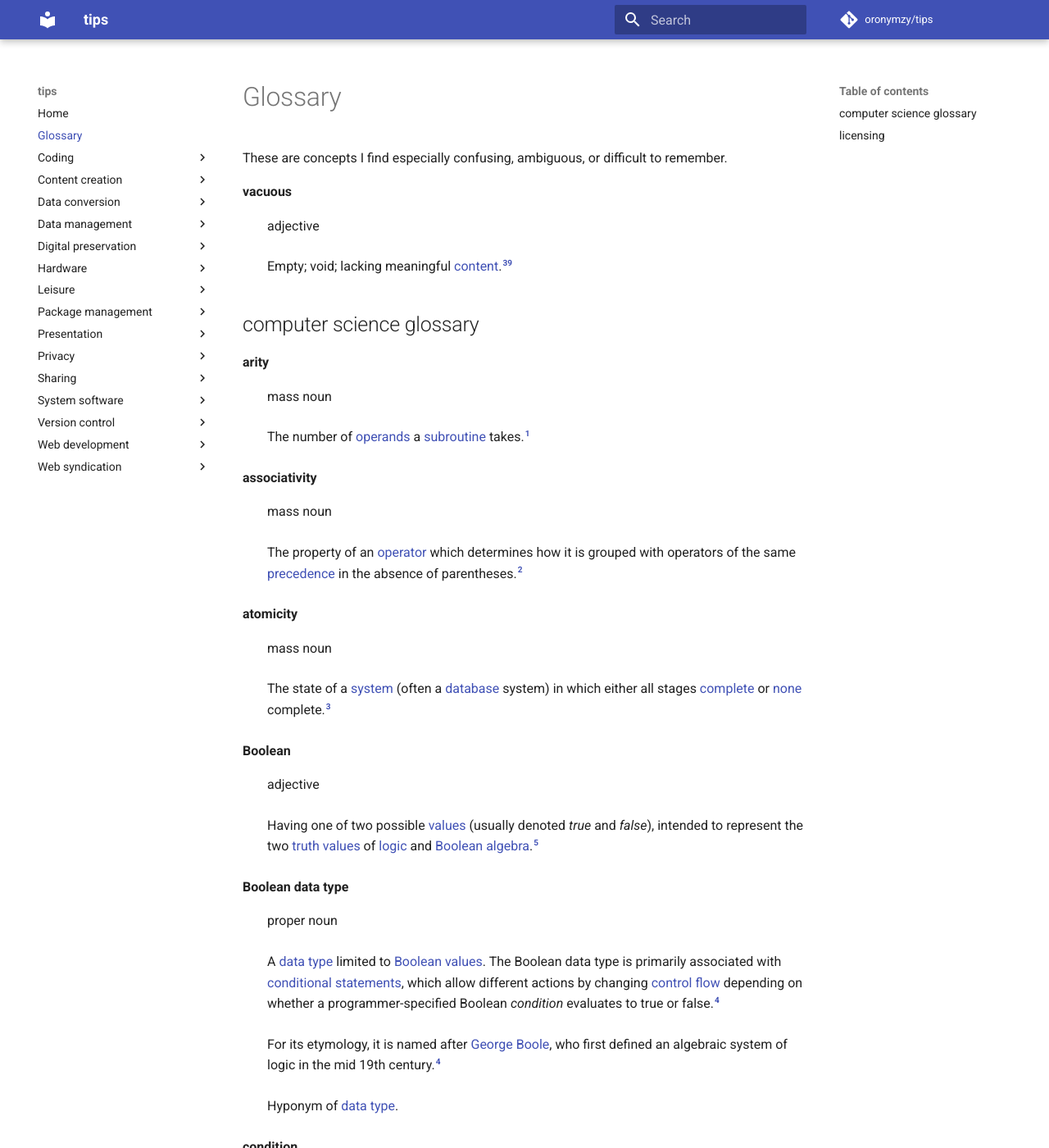
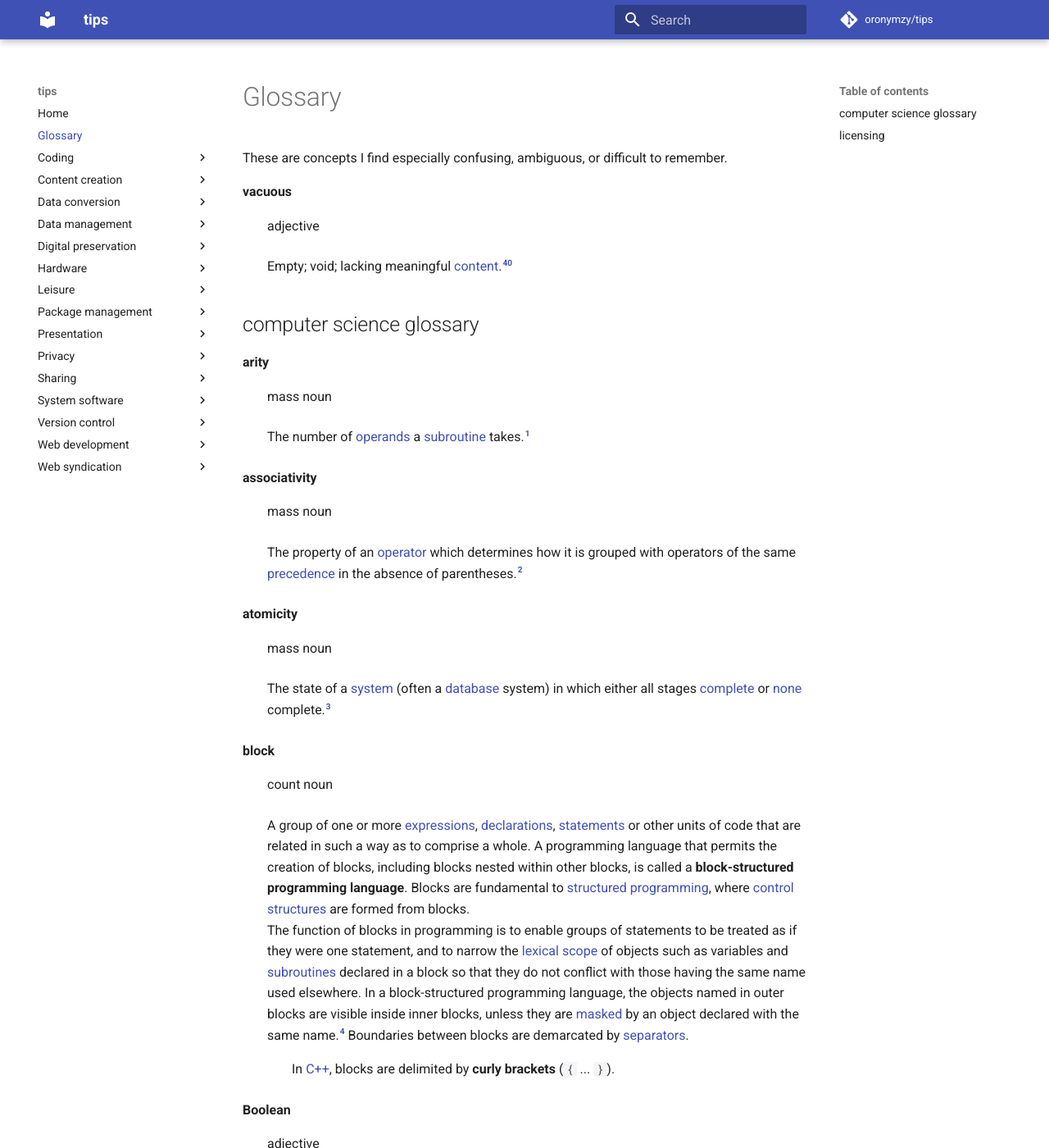
Before and after one commit to oronymzy/tips, an MkDocs documentation site: the page built from docs/glossry.md, in a window 1280 px wide and 1400 px high. Shown: the whole window at 82% size. Built offline with MkDocs 1.6.1 and Material for MkDocs 9.7.7, drawn with Linux system fonts in a browser that asks for light colours; comment, search, counter and statistics services are not loaded; some of the changed text lies outside the part shown.

Commit message:
Add 'block' concept, add list items
Add 'block' concept, with footnote.
Add 'Comparison of programming languages (syntax)§Blocks'
and 'Block (programming)' unordered list items
with hyperlinks in 'licensing' section.
Fix typo.
Unexpected behavior: nested description list
descriptions are being produced.

```diff
--- a/docs/glossry.md
+++ b/docs/glossry.md
@@ -18,6 +18,12 @@ These are concepts I find especially confusing, ambiguous, or difficult to remem
 **atomicity** {: #atomicitydef }
 : mass noun
 : The state of a [system](https://en.wiktionary.org/wiki/system) (often a [database](https://en.wiktionary.org/wiki/database) system) in which either all stages [complete](https://en.wiktionary.org/wiki/complete) or [none](https://en.wiktionary.org/wiki/none) complete.[^atomicitydef-note1]
+
+**block** {: #blockdef }
+: count noun
+: A group of one or more [expressions](#expressiondef), [declarations](https://en.wikipedia.org/wiki/Declaration_(computer_programming)), [statements](#statementdef) or other units of code that are related in such a way as to comprise a whole. A programming language that permits the creation of blocks, including blocks nested within other blocks, is called a **block-structured programming language**. Blocks are fundamental to [structured programming](https://en.wikipedia.org/wiki/Structured_programming), where [control structures](https://en.wikipedia.org/wiki/Control_structure) are formed from blocks.
+The function of blocks in programming is to enable groups of statements to be treated as if they were one statement, and to narrow the [lexical scope](https://en.wikipedia.org/wiki/Lexical_scope) of objects such as variables and [subroutines](#subroutinedef) declared in a block so that they do not conflict with those having the same name used elsewhere. In a block-structured programming language, the objects named in outer blocks are visible inside inner blocks, unless they are [masked](https://en.wikipedia.org/wiki/Name_masking) by an object declared with the same name.[^blockdef-note1] Boundaries between blocks are demarcated by [separators](#separatordef).
+: In [C++](https://en.wikipedia.org/wiki/C++), blocks are delimited by **curly brackets** (`{` ... `}`).
 
 **Boolean** {: #Booleandef }
 : adjective
@@ -153,7 +159,9 @@ After either branch has been executed, [control](https://en.wikipedia.org/wiki/C
 ## licensing
 **Some rights reserved: [CC BY-SA 3.0](https://creativecommons.org/licenses/by-sa/3.0/).** Includes significant content from:
 
+- [Block (programming)](https://en.wikipedia.org/w/index.php?title=Block_(programming)&oldid=877703688)
 - [Boolean data type](https://en.wikipedia.org/w/index.php?title=Boolean_data_type&oldid=876857392)
+- [Comparison of programming languages (syntax)§Blocks](https://en.wikipedia.org/w/index.php?title=Comparison_of_programming_languages_(syntax)&oldid=871969304#Blocks)
 - [Comparison of programming languages (syntax)§Statements](https://en.wikipedia.org/w/index.php?title=Comparison_of_programming_languages_(syntax)&oldid=871969304#Statements)
 - [Conditional (computer programming)](https://en.wikipedia.org/w/index.php?title=Conditional_(computer_programming)&oldid=881570939)
 - [Conditional (computer programming)§If–then(–else)](https://en.wikipedia.org/w/index.php?title=Conditional_(computer_programming)&oldid=881570939)
@@ -188,6 +196,7 @@ on Wiktionary, with changes made.
 [^aritydef-note1]: This definition is the same as [Wiktionary's definition](https://en.wiktionary.org/wiki/arity), except for the removal of the words “[arguments](https://en.wiktionary.org/wiki/argument)” and “[operation](https://en.wiktionary.org/wiki/operation)”, which do not seem to apply in a computer science context.
 [^associativitydef-note1]: This definition is the same as [Wiktionary's definition](https://en.wiktionary.org/wiki/associativity).
 [^atomicitydef-note1]: This definition is the same as [Wiktionary's definition](https://en.wiktionary.org/wiki/atomicity).
+[^blockdef-note1]: This definition is based on [Wikipedia's definition of a block as a page](https://en.wikipedia.org/wiki/Block_(programming)) and [as a section of a page](https://en.wikipedia.org/wiki/Comparison_of_programming_languages_(syntax)#Blocks).
 [^Booleandatatypedef-note1]: This definition is based on [Wikipedia's definition of Boolean data type](https://en.wikipedia.org/wiki/Boolean_data_type) and [Data type](https://en.wikipedia.org/wiki/Data_type).
 [^Booleandef-note1]: This definition is based on [Wikipedia's definition](https://en.wikipedia.org/wiki/Boolean_data_type).
 [^conditionaldef-note1]: This definition is the same as [Wiktionary's definition](https://en.wiktionary.org/wiki/conditional).
```
Also changed, not shown: other parts of docs/glossry.md (+1 -1 lines).
